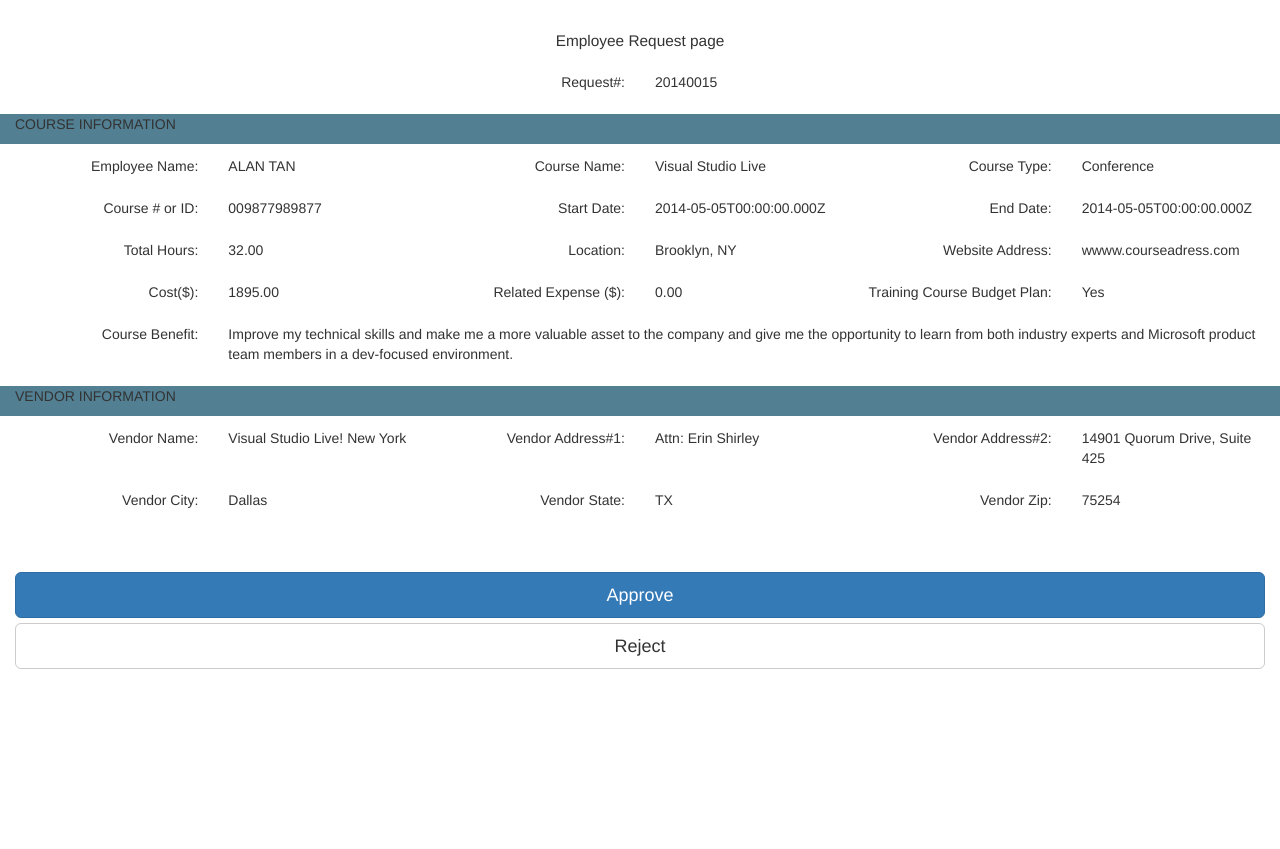
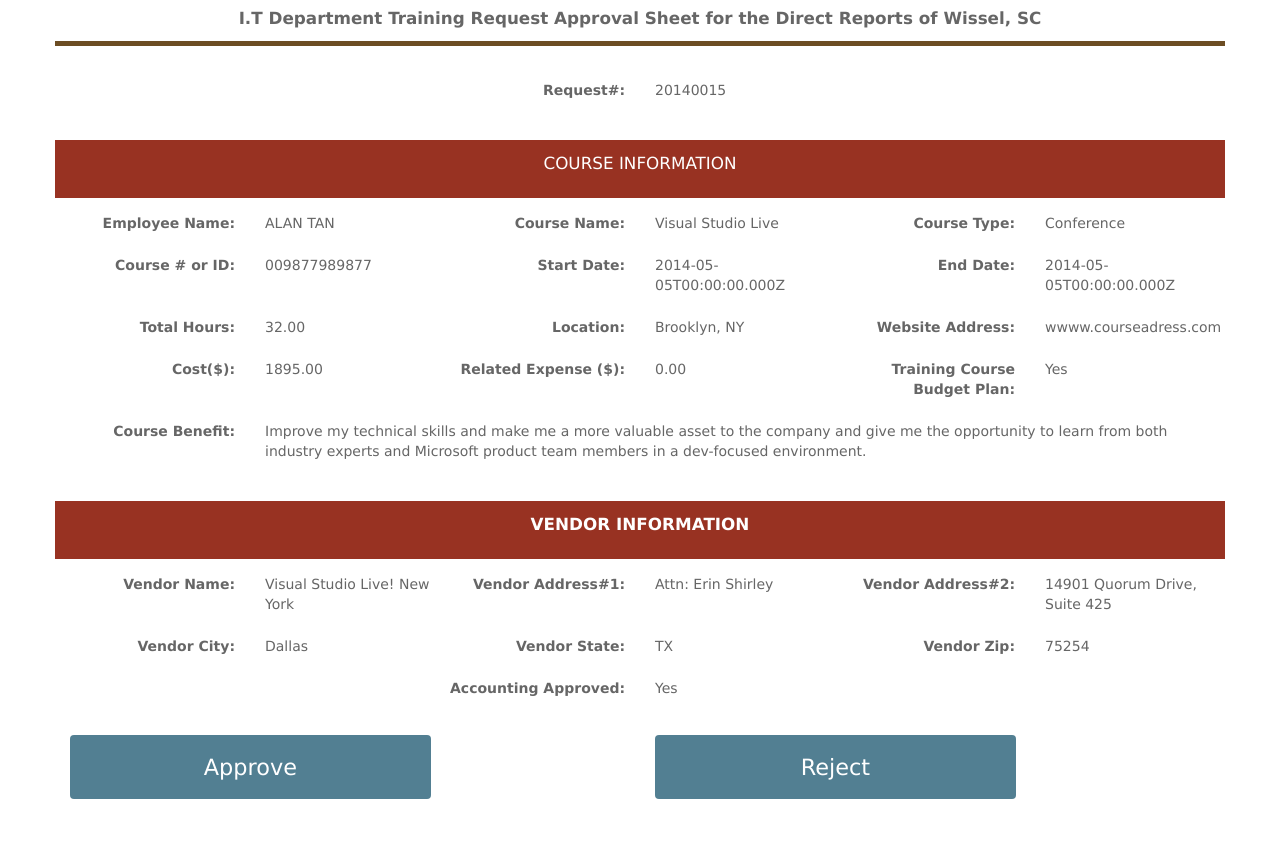
Before and after one commit to thenerdhero/c35, a plain HTML site: page frontend/html/aprovereject.html in a window 1280 px wide. Shown: the part 92-941 px from the top of the page. Before the commit the page ends 800 px from the top, so only its background shows below. Drawn offline with nearby package versions, Linux system fonts and the light colour scheme; files that its build step writes are made by us from their sources.

Commit message:
John add iryna's files so we can all work on it

```diff
--- a/frontend/css/aprovereject.css
+++ b/frontend/css/aprovereject.css
@@ -1,8 +1,32 @@
-.namee p {
+body {
+font-family: Verdana, Arial, Helvetica, sans-serif;
+color:#666666;
+margin:0;
+padding:0;
+}
 
-	 text-align: center;
-	 font-size: 110%;
-	 margin: 25px 0px 20px 0px;
+.name {
+	border-bottom: 5px solid #6c4d23;
+}
+.name p {
+text-align: center;
+font-size: 120%;
+margin: 2px 0px 10px;
+}
+
+.name3  {
+margin: 34px 0px 0px;
+}
+
+.info  {
+
+	text-align: center;
+	 font-size: 120%;
+	 margin-top:30px;
+	 margin-bottom:15px;
+	 background-color:#983222;
+	 color:#fff;
+	 padding: 12px 0px;
 }
 
 .al{
@@ -18,3 +42,15 @@
 	margin-top:12px;
 	margin-bottom: 12px;
 }
+
+
+.send {
+
+  width:65%;
+  padding:15px 0px;
+  background-color:#527F92;
+  color: #fff;
+  margin:15px auto 50px;
+  font-size: 160%
+
+}
--- a/frontend/html/aprovereject.html
+++ b/frontend/html/aprovereject.html
@@ -1,18 +1,18 @@
 <!DOCTYPE html>
 <html lang="en">
 <head>
-    <title>Approve Rejects</title>
+    <title>thenewboston</title>
     <meta charset="utf-8">
     <meta name="viewport" content="width=device-width, initial-scale=1">
     <link rel="stylesheet" href="https://maxcdn.bootstrapcdn.com/bootstrap/3.3.4/css/bootstrap.min.css">
     <script src="https://ajax.googleapis.com/ajax/libs/jquery/1.11.3/jquery.min.js"></script>
     <script src="https://maxcdn.bootstrapcdn.com/bootstrap/3.3.4/js/bootstrap.min.js"></script>
-    <link rel="stylesheet" type="text/css" href="aprovereject.css">
+    <link rel="stylesheet" type="text/css" href="../css/aprovereject.css">
 </head>
 <body>
 
-<!-- general container???????????????????-->
-  <div class="container-fluid whole">
+<!-- general container-->
+  <div class="container">
 
 <!-- Navbar -->
 <div class="bs-example">
@@ -39,17 +39,20 @@
     </nav>
 </div>
 
- <div class="row namee">
+<!--text-->
+  <div class="row name">
         <div class="col-xs-12 col-sm-12 col-md-12">
-              <p> Employee Request page</p> </div>
-    </div>
+              <p> <strong>I.T Department Training Request Approval Sheet for the Direct Reports of
+Wissel, SC</strong></p>
+</div>
+</div>
 
-     <div class="row">
-   <div class="col-xs-6 col-sm-6 col-md-6 al"><p>Request#:</p></div>
+     <div class="row name3">
+   <div class="col-xs-6 col-sm-6 col-md-6 al"><p><strong>Request#:</strong></p></div>
      <div class= "col-xs-6 col-sm-6 col-md-6 ab"><p>20140015</p></div>
        </div>
 
-<div class="row distance" style="background-color:#527F92">
+<div class="row info">
         <div class="col-xs-12 col-sm-12 col-md-12">
               <p> COURSE INFORMATION</p> </div>
     </div>
@@ -60,87 +63,101 @@
 
 
 <div class="row distance">
-        <div class="col-xs-6 col-sm-6 col-md-2 al"><p>Employee Name:</p></div>
+        <div class="col-xs-6 col-sm-6 col-md-2 al"><p><strong>Employee Name:</strong></p></div>
      <div class= "col-xs-6 col-sm-6 col-md-2 ab"><p>ALAN TAN</p></div>
-    <div class="col-xs-6 col-sm-6 col-md-2 al"><p>Course Name:</p></div>
+    <div class="col-xs-6 col-sm-6 col-md-2 al"><p><strong>Course Name:</strong></p></div>
     <div class= "col-xs-6 col-sm-6 col-md-2 ab"><p>Visual Studio Live</p></div>
-    <div class="col-xs-6 col-sm-6 col-md-2 al"><p>Course Type:</p></div>
+    <div class="col-xs-6 col-sm-6 col-md-2 al"><p><strong>Course Type:</strong></p></div>
     <div class= "col-xs-6 col-sm-6 col-md-2 ab"><p>Conference</p></div>
 
 </div>
 
 
 <div class="row distance">
-        <div class="col-xs-6 col-sm-6 col-md-2 al"><p>Course # or ID:</p></div>
+        <div class="col-xs-6 col-sm-6 col-md-2 al"><p><strong>Course # or ID:</strong></p></div>
      <div class= "col-xs-6 col-sm-6 col-md-2 ab"><p>009877989877</p></div>
-    <div class="col-xs-6 col-sm-6 col-md-2 al"><p>Start Date:</p></div>
+    <div class="col-xs-6 col-sm-6 col-md-2 al"><p><strong>Start Date:</strong></p></div>
     <div class= "col-xs-6 col-sm-6 col-md-2 ab"><p>2014-05-05T00:00:00.000Z</p></div>
-    <div class="col-xs-6 col-sm-6 col-md-2 al"><p>End Date:</p></div>
+    <div class="col-xs-6 col-sm-6 col-md-2 al"><p><strong>End Date:</strong></p></div>
     <div class= "col-xs-6 col-sm-6 col-md-2 ab"><p>2014-05-05T00:00:00.000Z</p></div>
 
 </div>
 
 <div class="row distance">
-        <div class="col-xs-6 col-sm-6 col-md-2 al"><p>Total Hours:</p></div>
+        <div class="col-xs-6 col-sm-6 col-md-2 al"><p><strong>Total Hours:</strong></p></div>
      <div class= "col-xs-6 col-sm-6 col-md-2 ab"><p>32.00</p></div>
-    <div class="col-xs-6 col-sm-6 col-md-2 al"><p>Location:</p></div>
+    <div class="col-xs-6 col-sm-6 col-md-2 al"><p><strong>Location:</strong></p></div>
     <div class= "col-xs-6 col-sm-6 col-md-2 ab"><p>Brooklyn, NY</p></div>
-    <div class="col-xs-6 col-sm-6 col-md-2 al"><p>Website Address:</p></div>
+    <div class="col-xs-6 col-sm-6 col-md-2 al"><p><strong>Website Address:</strong></p></div>
     <div class= "col-xs-6 col-sm-6 col-md-2 ab"><p>wwww.courseadress.com</p></div>
 
 </div>
 
 <div class="row distance">
-        <div class="col-xs-6 col-sm-6 col-md-2 al"><p>Cost($):</p></div>
+        <div class="col-xs-6 col-sm-6 col-md-2 al"><p><strong>Cost($):</strong></p></div>
      <div class= "col-xs-6 col-sm-6 col-md-2 ab"><p>1895.00</p></div>
-    <div class="col-xs-6 col-sm-6 col-md-2 al"><p>Related Expense ($):</p></div>
+    <div class="col-xs-6 col-sm-6 col-md-2 al"><p><strong>Related Expense ($):</strong></p></div>
     <div class= "col-xs-6 col-sm-6 col-md-2 ab"><p>0.00</p></div>
-    <div class="col-xs-6 col-sm-6 col-md-2 al"><p>Training Course Budget Plan:</p></div>
+    <div class="col-xs-6 col-sm-6 col-md-2 al"><p><strong>Training Course Budget Plan:</strong></p></div>
     <div class= "col-xs-6 col-sm-6 col-md-2 ab"><p>Yes</p></div>
 
 </div>
 
 <div class="row distance">
-        <div class="col-xs-6 col-sm-6 col-md-2 al"><p>Course Benefit:</p></div>
+        <div class="col-xs-6 col-sm-6 col-md-2 al"><p><strong>Course Benefit:</strong></p></div>
      <div class= "col-xs-6 col-sm-6 col-md-10 ab"><p>Improve my technical skills and make me a more valuable asset to the company and give me the opportunity to learn from both industry experts and Microsoft product team members in a dev-focused environment.</p></div>
 </div>
 
 
-<div class="row distance" style="background-color:#527F92">
+<div class="row info">
         <div class="col-xs-12 col-sm-12 col-md-12">
-              <p> VENDOR INFORMATION</p> </div>
+              <p><strong> VENDOR INFORMATION</strong></p> </div>
     </div>
 
 
 
 <div class="row distance">
-        <div class="col-xs-6 col-sm-6 col-md-2 al"><p>Vendor Name:</p></div>
+        <div class="col-xs-6 col-sm-6 col-md-2 al"><p><strong>Vendor Name:</strong></p></div>
      <div class= "col-xs-6 col-sm-6 col-md-2 ab"><p>Visual Studio Live! New York</p></div>
-    <div class="col-xs-6 col-sm-6 col-md-2 al"><p>Vendor Address#1:</p></div>
+    <div class="col-xs-6 col-sm-6 col-md-2 al"><p><strong>Vendor Address#1:</strong></p></div>
     <div class= "col-xs-6 col-sm-6 col-md-2 ab"><p>Attn: Erin Shirley</p></div>
-    <div class="col-xs-6 col-sm-6 col-md-2 al"><p>Vendor Address#2:</p></div>
+    <div class="col-xs-6 col-sm-6 col-md-2 al"><p><strong>Vendor Address#2:</strong></p></div>
     <div class= "col-xs-6 col-sm-6 col-md-2 ab"><p>14901 Quorum Drive, Suite 425</p></div>
 
 </div>
 
 
 <div class="row distance">
-        <div class="col-xs-6 col-sm-6 col-md-2 al"><p>Vendor City:</p></div>
+        <div class="col-xs-6 col-sm-6 col-md-2 al"><p><strong>Vendor City:</strong></p></div>
      <div class= "col-xs-6 col-sm-6 col-md-2 ab"><p>Dallas</p></div>
-    <div class="col-xs-6 col-sm-6 col-md-2 al"><p>Vendor State:</p></div>
+    <div class="col-xs-6 col-sm-6 col-md-2 al"><p><strong>Vendor State:</strong></p></div>
     <div class= "col-xs-6 col-sm-6 col-md-2 ab"><p>TX</p></div>
-    <div class="col-xs-6 col-sm-6 col-md-2 al"><p>Vendor Zip:</p></div>
+    <div class="col-xs-6 col-sm-6 col-md-2 al"><p><strong>Vendor Zip:</strong></p></div>
     <div class= "col-xs-6 col-sm-6 col-md-2 ab"><p>75254</p></div>
 
 </div>
+<div class="row distance">
+        <div class="col-xs-6 col-sm-6 col-md-6 al"><p><strong> Accounting Approved:</strong></p></div>
+         <div class= "col-xs-6 col-sm-6 col-md-6 ab"><p>Yes</p></div>
+         </div>
 
 
-</br>
-</br>
-    <div type="button" class="wrapper">
-     <button type="button" class="btn btn-primary btn-lg btn-block">Approve</button>
-<button type="button" class="btn btn-default btn-lg btn-block">Reject</button>
-    </div>
 
+<!-- BUTTONs -->
+<div class="row">
+
+ <div class="col-xs-12 col-sm-12 col-md-6">
+<a href="#" class="btn send" role="button">Approve</a> </div>
+<div class="col-xs-12 col-sm-12 col-md-6">
+    <a href="#" class="btn send" role="button">Reject</a> </div>
+     </div>
+</div>
+   </div>
+
+
+
+
+
+     </div> <!--I closed my fluid conteiner-->
     </body>
 </html>
```
Also changed, not shown: backend/app.js (+12 -6 lines), backend/routers/ap_first_page_op2.js (added, +20 -0 lines), frontend/css/mpage_outst_req.css (+15 -0 lines), frontend/html/etr2.html (+1 -1 lines), frontend/html/mpage_outst_req.html (+71 -7 lines), frontend/html/nrp.html (+7 -1 lines), frontend/js/mpage_outst_req.js (added, +9 -0 lines), frontend/css/etr2.css (line endings or trailing spaces), nrp.js (added).
